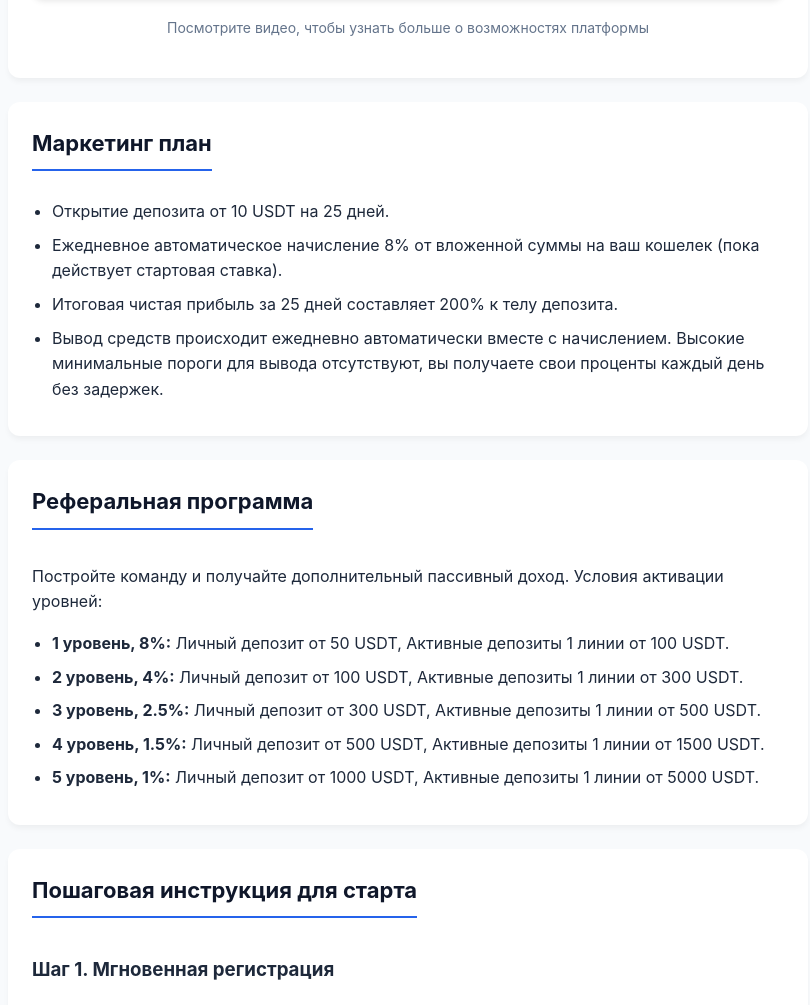
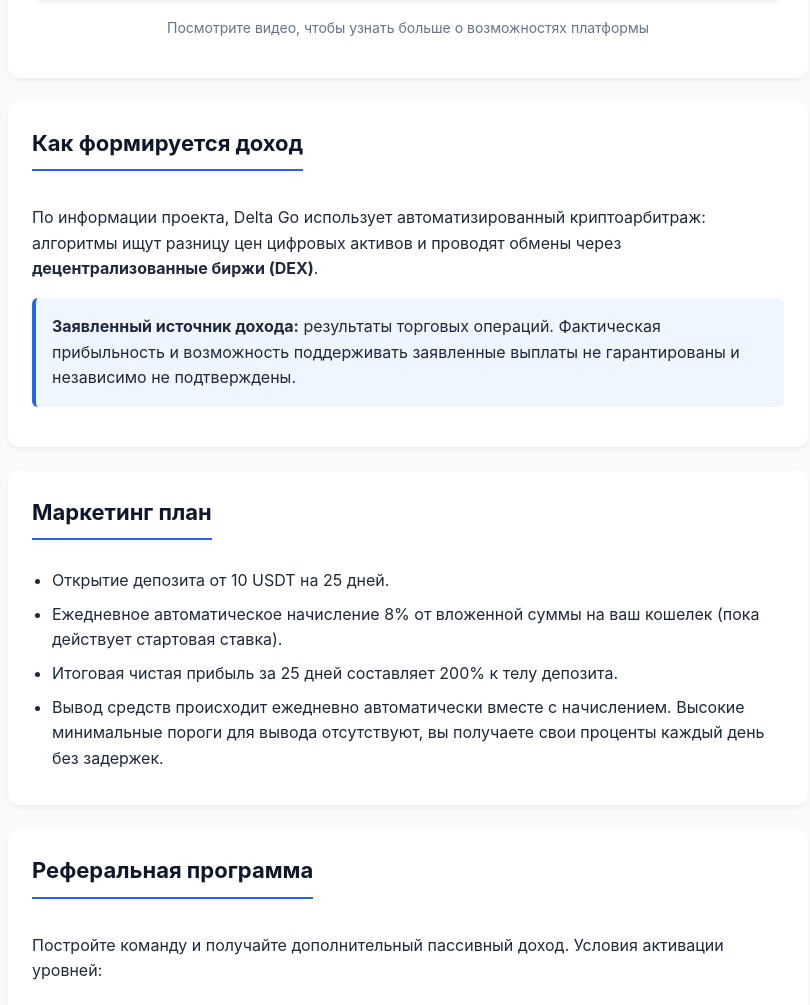
Before and after one commit to alab007/pennysave, a plain HTML site: page index.html in a window 1280 px wide. Shown: the part 1284-2289 px from the top of the page, without its empty margins (232-1042 px from the left). Drawn offline with Linux system fonts and the light colour scheme.

Commit message:
Update index.html

```diff
--- a/index.html
+++ b/index.html
@@ -275,6 +275,14 @@
     </div>
 
     <div class="card">
+        <h2>Как формируется доход</h2>
+        <p>По информации проекта, Delta Go использует автоматизированный криптоарбитраж: алгоритмы ищут разницу цен цифровых активов и проводят обмены через <strong>децентрализованные биржи (DEX)</strong>.</p>
+        <div class="highlight-box">
+            <strong>Заявленный источник дохода:</strong> результаты торговых операций. Фактическая прибыльность и возможность поддерживать заявленные выплаты не гарантированы и независимо не подтверждены.
+        </div>
+    </div>
+
+    <div class="card">
         <h2>Маркетинг план</h2>
         <ul>
             <li>Открытие депозита от 10 USDT на 25 дней.</li>
@@ -307,7 +315,7 @@
         </div>
         <ul class="note" style="list-style: none; padding-left: 0; margin-top: 15px;">
             <li>🌐 <strong>Сайт:</strong> введите адрес электронной почты, получите и введите проверочный код.</li>
-            <li> <strong>Telegram бот:</strong> просто нажмите кнопку Старт.</li>
+            <li><strong>Telegram бот:</strong> просто нажмите кнопку Старт.</li>
         </ul>
 
         <h3>Шаг 2. Подготовка кошелька</h3>
```
